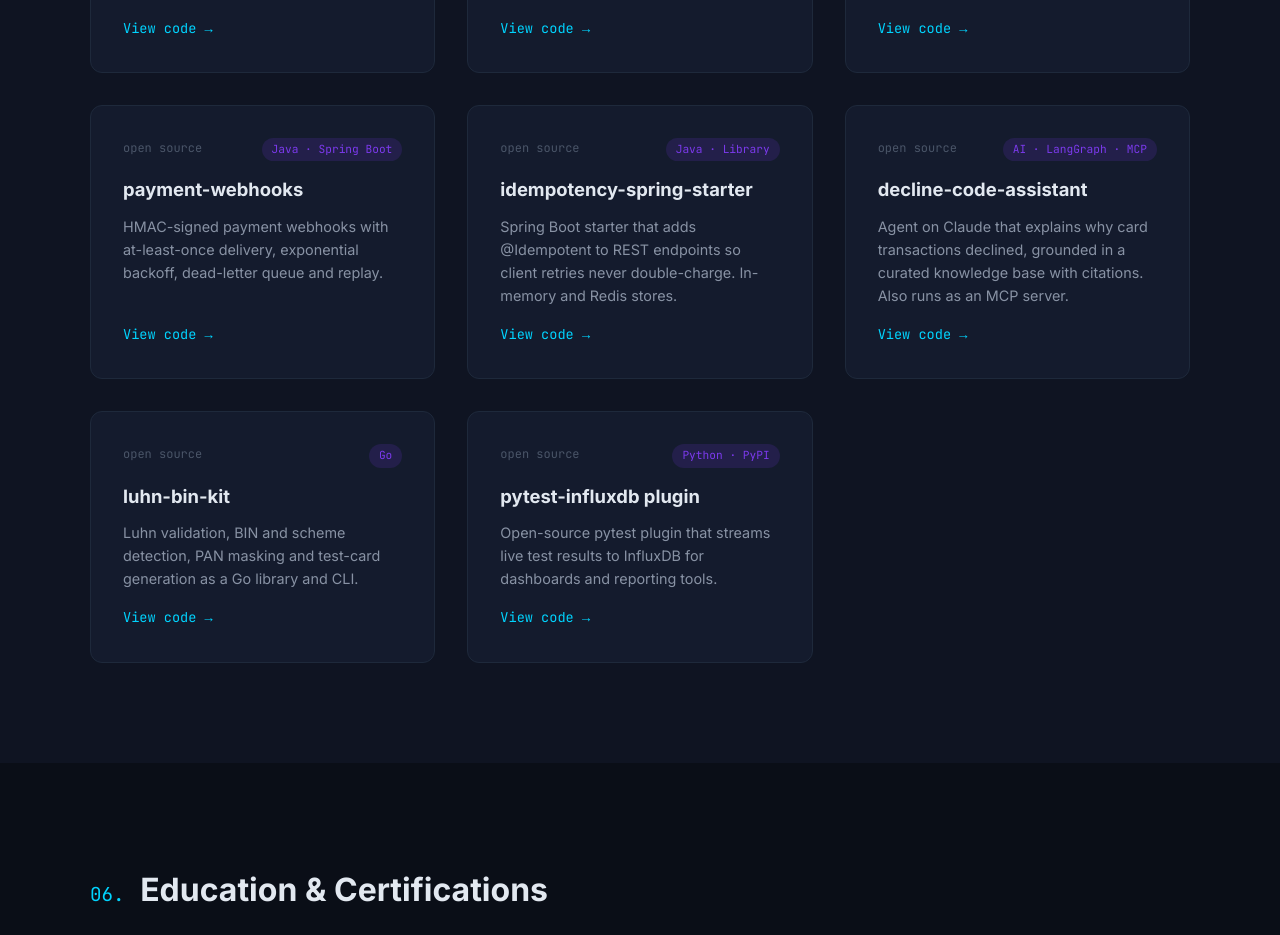
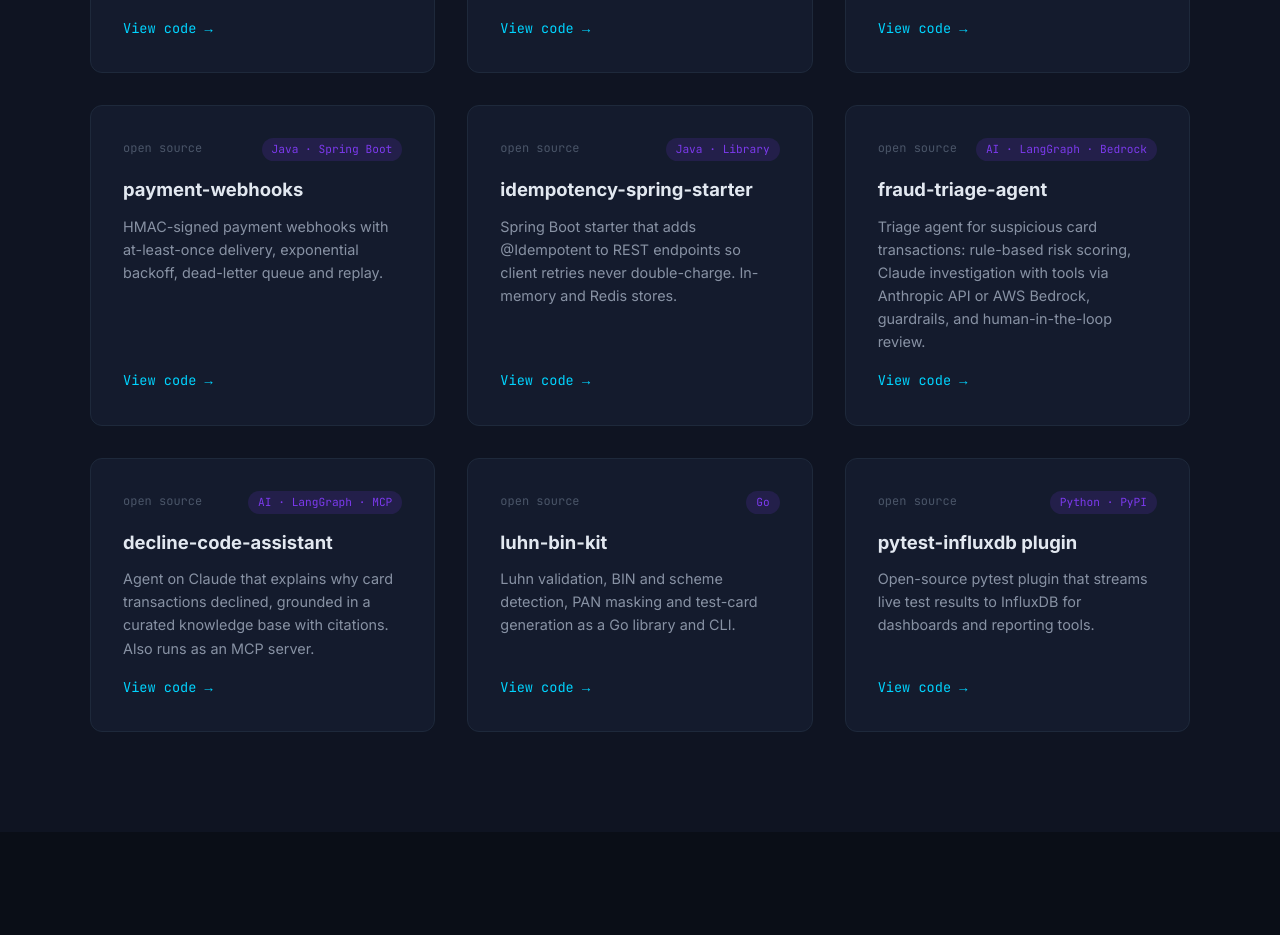
Before and after one commit to HelenArams/HelenArams.github.io, a React (Vite) app: page / in a window 1280 px wide. Shown: the part 8120-9055 px from the top of the page. Built offline with nearby package versions, Linux system fonts and the light colour scheme.

Commit message:
Add fraud-triage-agent to projects

```diff
--- a/src/data/projects.ts
+++ b/src/data/projects.ts
@@ -39,6 +39,12 @@ export const PROJECTS: Project[] = [
     url: GH + 'idempotency-spring-starter',
   },
   {
+    name: 'fraud-triage-agent',
+    tag: 'AI · LangGraph · Bedrock',
+    description: 'Triage agent for suspicious card transactions: rule-based risk scoring, Claude investigation with tools via Anthropic API or AWS Bedrock, guardrails, and human-in-the-loop review.',
+    url: GH + 'fraud-triage-agent',
+  },
+  {
     name: 'decline-code-assistant',
     tag: 'AI · LangGraph · MCP',
     description: 'Agent on Claude that explains why card transactions declined, grounded in a curated knowledge base with citations. Also runs as an MCP server.',
```
